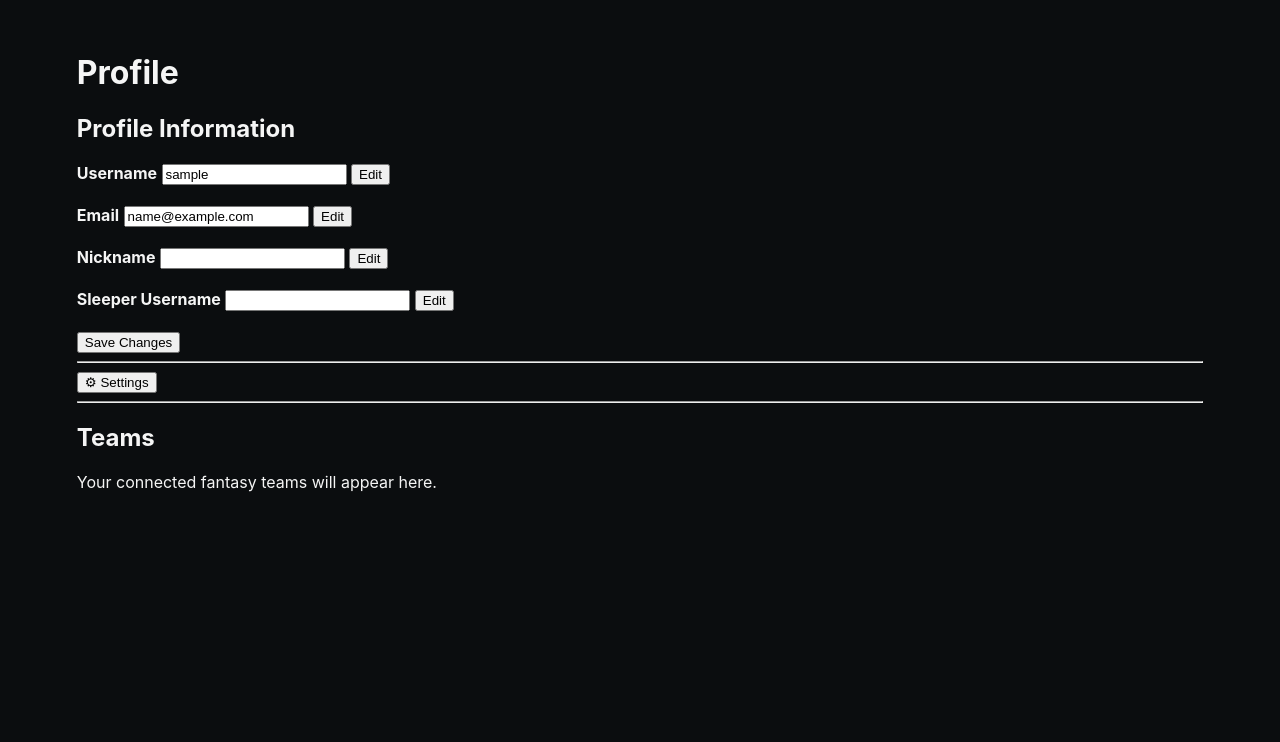
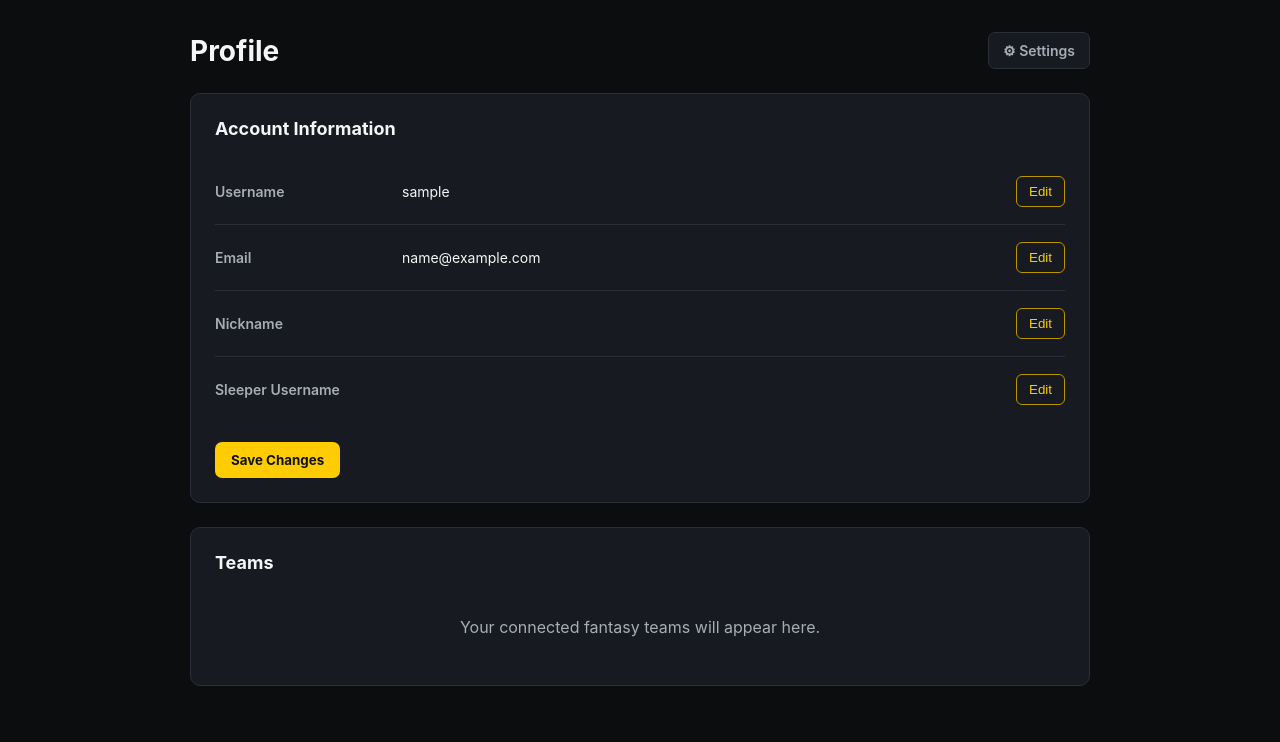
Before and after one commit to TylerRottmann/FantasyFootballAnalyzer, a Django app: page /profile/ in a window 1280 px wide. Shown: the part 126-868 px from the top of the page. Before the commit the page ends 618 px from the top, so only its background shows below. Run offline with Django 5.2, Linux system fonts and the light colour scheme; the visitor is signed in with stand-in values (Sample User, id 1).

Commit message:
SCRUM-33: Style profile page

```diff
--- /dev/null
+++ b/static/css/profile.css
@@ -0,0 +1,252 @@
+/* =========================================================
+   PROFILE PAGE
+   ========================================================= */
+
+.profile-container {
+    max-width: 900px;
+    margin: 0 auto;
+}
+
+.profile-header {
+    display: flex;
+    align-items: center;
+    justify-content: space-between;
+    margin-bottom: 24px;
+}
+
+.profile-title {
+    margin: 0;
+    font-size: 28px;
+    font-weight: 700;
+}
+
+.settings-button {
+    padding: 9px 14px;
+    border: 1px solid var(--border);
+    border-radius: 7px;
+
+    background-color: var(--bg-card);
+    color: var(--text-secondary);
+
+    font-family: inherit;
+    font-size: 14px;
+    font-weight: 600;
+
+    cursor: pointer;
+}
+
+.settings-button:hover {
+    color: var(--gold);
+    border-color: var(--gold-dark);
+    background-color: var(--bg-hover);
+}
+
+
+/* ---------- Cards ---------- */
+
+.profile-card {
+    margin-bottom: 24px;
+    padding: 24px;
+
+    background-color: var(--bg-card);
+
+    border: 1px solid var(--border);
+    border-radius: 10px;
+}
+
+.profile-card h2 {
+    margin-top: 0;
+    margin-bottom: 20px;
+
+    font-size: 18px;
+}
+
+
+/* ---------- Profile Fields ---------- */
+
+.profile-field {
+    display: grid;
+    grid-template-columns: 160px 1fr auto;
+    align-items: center;
+
+    gap: 16px;
+
+    padding: 14px 0;
+
+    border-bottom: 1px solid var(--border);
+}
+
+.profile-field:last-of-type {
+    border-bottom: none;
+}
+
+.profile-field label {
+    color: var(--text-secondary);
+
+    font-size: 14px;
+    font-weight: 600;
+}
+
+.profile-field input {
+    width: 100%;
+
+    padding: 9px 10px;
+
+    background-color: var(--bg-main);
+    color: var(--text-primary);
+
+    border: 1px solid var(--border);
+    border-radius: 6px;
+
+    font-family: inherit;
+    font-size: 14px;
+}
+
+.profile-field input[readonly] {
+    border-color: transparent;
+    background-color: transparent;
+}
+
+.edit-button {
+    padding: 7px 12px;
+
+    background: transparent;
+    color: var(--gold);
+
+    border: 1px solid var(--gold-dark);
+    border-radius: 6px;
+
+    cursor: pointer;
+}
+
+.edit-button:hover {
+    background-color: var(--gold);
+    color: #111;
+}
+
+.save-button {
+    margin-top: 20px;
+
+    padding: 10px 16px;
+
+    background-color: var(--gold);
+    color: #111;
+
+    border: none;
+    border-radius: 7px;
+
+    font-family: inherit;
+    font-weight: 700;
+
+    cursor: pointer;
+}
+
+
+/* ---------- Teams ---------- */
+
+.teams-empty {
+    padding: 24px 0;
+
+    color: var(--text-secondary);
+
+    text-align: center;
+}
+
+
+/* ---------- Settings Modal ---------- */
+
+.settings-modal {
+    display: none;
+
+    position: fixed;
+    inset: 0;
+
+    z-index: 1000;
+
+    align-items: center;
+    justify-content: center;
+
+    padding: 20px;
+
+    background-color: rgba(0, 0, 0, 0.7);
+}
+
+.settings-modal.open {
+    display: flex;
+}
+
+.settings-modal-content {
+    width: 100%;
+    max-width: 420px;
+
+    padding: 24px;
+
+    background-color: var(--bg-card);
+
+    border: 1px solid var(--border);
+    border-radius: 10px;
+}
+
+.settings-modal-header {
+    display: flex;
+    align-items: center;
+    justify-content: space-between;
+
+    margin-bottom: 20px;
+}
+
+.settings-modal-header h2 {
+    margin: 0;
+}
+
+.close-button {
+    background: transparent;
+    color: var(--text-secondary);
+
+    border: none;
+
+    font-size: 22px;
+
+    cursor: pointer;
+}
+
+.close-button:hover {
+    color: var(--text-primary);
+}
+
+.settings-row {
+    display: flex;
+    align-items: center;
+    justify-content: space-between;
+
+    gap: 20px;
+
+    margin-bottom: 20px;
+}
+
+.password-link {
+    display: inline-block;
+
+    margin-bottom: 20px;
+
+    color: var(--gold);
+
+    text-decoration: none;
+}
+
+.password-link:hover {
+    text-decoration: underline;
+}
+
+
+/* ---------- Responsive ---------- */
+
+@media (max-width: 600px) {
+    .profile-field {
+        grid-template-columns: 1fr auto;
+    }
+
+    .profile-field label {
+        grid-column: 1 / -1;
+    }
+}
--- a/templates/base.html
+++ b/templates/base.html
@@ -12,6 +12,7 @@
     </title>
 
     <link rel="stylesheet" href="{% static 'css/base.css' %}">
+    {% block extra_css %}{% endblock %}
 </head>
 
 <body>
--- a/templates/profile.html
+++ b/templates/profile.html
@@ -1,154 +1,186 @@
 {% extends 'base.html' %}
+{% load static %}
+
+{% block title %}Profile | Fantasy Football Analyzer{% endblock %}
+
+{% block extra_css %}
+<link rel="stylesheet" href="{% static 'css/profile.css' %}">
+{% endblock %}
 
 {% block content %}
 
-<div class="profile-page">
+<div class="profile-container">
 
-    <h1>Profile</h1>
+    <!-- Page Header -->
+    <div class="profile-header">
+        <h1 class="profile-title">Profile</h1>
+
+        <button type="button"
+                class="settings-button"
+                onclick="openSettings()">
+            ⚙ Settings
+        </button>
+    </div>
+
 
     <!-- Profile Information -->
-    <h2>Profile Information</h2>
+    <div class="profile-card">
+
+        <h2>Account Information</h2>
 
         <form method="post">
             {% csrf_token %}
             <input type="hidden" name="form_type" value="profile">
 
+
             <!-- Username -->
-        <div>
+            <div class="profile-field">
+
                 <label for="{{ profile_form.username.id_for_label }}">
-                <strong>Username</strong>
+                    Username
                 </label>
 
                 {{ profile_form.username }}
 
                 <button type="button"
+                        class="edit-button"
                         onclick="toggleEdit('{{ profile_form.username.id_for_label }}', this)">
                     Edit
                 </button>
+
             </div>
 
-        <br>
 
             <!-- Email -->
-        <div>
+            <div class="profile-field">
+
                 <label for="{{ profile_form.email.id_for_label }}">
-                <strong>Email</strong>
+                    Email
                 </label>
 
                 {{ profile_form.email }}
 
                 <button type="button"
+                        class="edit-button"
                         onclick="toggleEdit('{{ profile_form.email.id_for_label }}', this)">
                     Edit
                 </button>
+
             </div>
 
-        <br>
 
             <!-- Nickname -->
-        <div>
+            <div class="profile-field">
+
                 <label for="{{ profile_form.nickname.id_for_label }}">
-                <strong>Nickname</strong>
+                    Nickname
                 </label>
 
                 {{ profile_form.nickname }}
 
                 <button type="button"
+                        class="edit-button"
                         onclick="toggleEdit('{{ profile_form.nickname.id_for_label }}', this)">
                     Edit
                 </button>
+
             </div>
 
-        <br>
 
             <!-- Sleeper Username -->
-        <div>
+            <div class="profile-field">
+
                 <label for="{{ profile_form.sleeper_username.id_for_label }}">
-                <strong>Sleeper Username</strong>
+                    Sleeper Username
                 </label>
 
                 {{ profile_form.sleeper_username }}
 
                 <button type="button"
+                        class="edit-button"
                         onclick="toggleEdit('{{ profile_form.sleeper_username.id_for_label }}', this)">
                     Edit
                 </button>
+
             </div>
 
-        <br>
 
-        <button type="submit">Save Changes</button>
+            <button type="submit" class="save-button">
+                Save Changes
+            </button>
+
         </form>
 
-    <hr>
+    </div>
 
-    <!-- Settings -->
-    <button type="button" onclick="openSettings()">
-        ⚙ Settings
-    </button>
 
-    <!-- Settings Modal -->
-    <div id="settingsModal"
-         style="
-            display: none;
-            position: fixed;
-            top: 0;
-            left: 0;
-            width: 100%;
-            height: 100%;
-            background: rgba(0, 0, 0, 0.5);
-         ">
+    <!-- Teams -->
+    <div class="profile-card">
 
-        <div style="
-            background: white;
-            width: 350px;
-            margin: 100px auto;
-            padding: 20px;
-            border-radius: 8px;
-         ">
+        <h2>Teams</h2>
+
+        <div class="teams-empty">
+            Your connected fantasy teams will appear here.
+        </div>
+
+    </div>
+
+</div>
+
+
+<!-- ==================== SETTINGS MODAL ==================== -->
+
+<div id="settingsModal" class="settings-modal">
+
+    <div class="settings-modal-content">
+
+        <div class="settings-modal-header">
 
             <h2>Settings</h2>
 
+            <button type="button"
+                    class="close-button"
+                    onclick="closeSettings()">
+                &times;
+            </button>
+
+        </div>
+
+
         <form method="post">
+
             {% csrf_token %}
             <input type="hidden" name="form_type" value="settings">
 
-                {{ settings_form.email_notifications.label_tag }}
+            <div class="settings-row">
+
+                <label for="{{ settings_form.email_notifications.id_for_label }}">
+                    Email Notifications
+                </label>
+
                 {{ settings_form.email_notifications }}
 
-                <br><br>
+            </div>
 
-                <button type="submit">Save Settings</button>
+            <button type="submit" class="save-button">
+                Save Settings
+            </button>
+
         </form>
 
-            <br>
 
-            <a href="{% url 'password_change' %}">
+        <a href="{% url 'password_change' %}"
+           class="password-link">
             Change Password
         </a>
 
-            <br><br>
-
-            <button type="button" onclick="closeSettings()">
-                Close
-            </button>
-
     </div>
-    </div>
-
-    <hr>
-
-    <!-- Teams -->
-    <h2>Teams</h2>
-
-    <p>
-        Your connected fantasy teams will appear here.
-    </p>
 
 </div>
 
 
 <script>
+
     function toggleEdit(fieldId, button) {
         const field = document.getElementById(fieldId);
 
@@ -164,16 +196,21 @@
 
 
     function openSettings() {
-        document.getElementById("settingsModal").style.display = "block";
+        document
+            .getElementById("settingsModal")
+            .classList.add("open");
     }
 
 
     function closeSettings() {
-        document.getElementById("settingsModal").style.display = "none";
+        document
+            .getElementById("settingsModal")
+            .classList.remove("open");
     }
 
 
     document.addEventListener("DOMContentLoaded", function () {
+
         const profileFields = [
             "{{ profile_form.username.id_for_label }}",
             "{{ profile_form.email.id_for_label }}",
@@ -182,13 +219,17 @@
         ];
 
         profileFields.forEach(function (fieldId) {
+
             const field = document.getElementById(fieldId);
 
             if (field) {
                 field.readOnly = true;
             }
+
         });
+
     });
+
 </script>
 
 {% endblock %}
```
Lines whose indentation alone changed are shown as unchanged.
